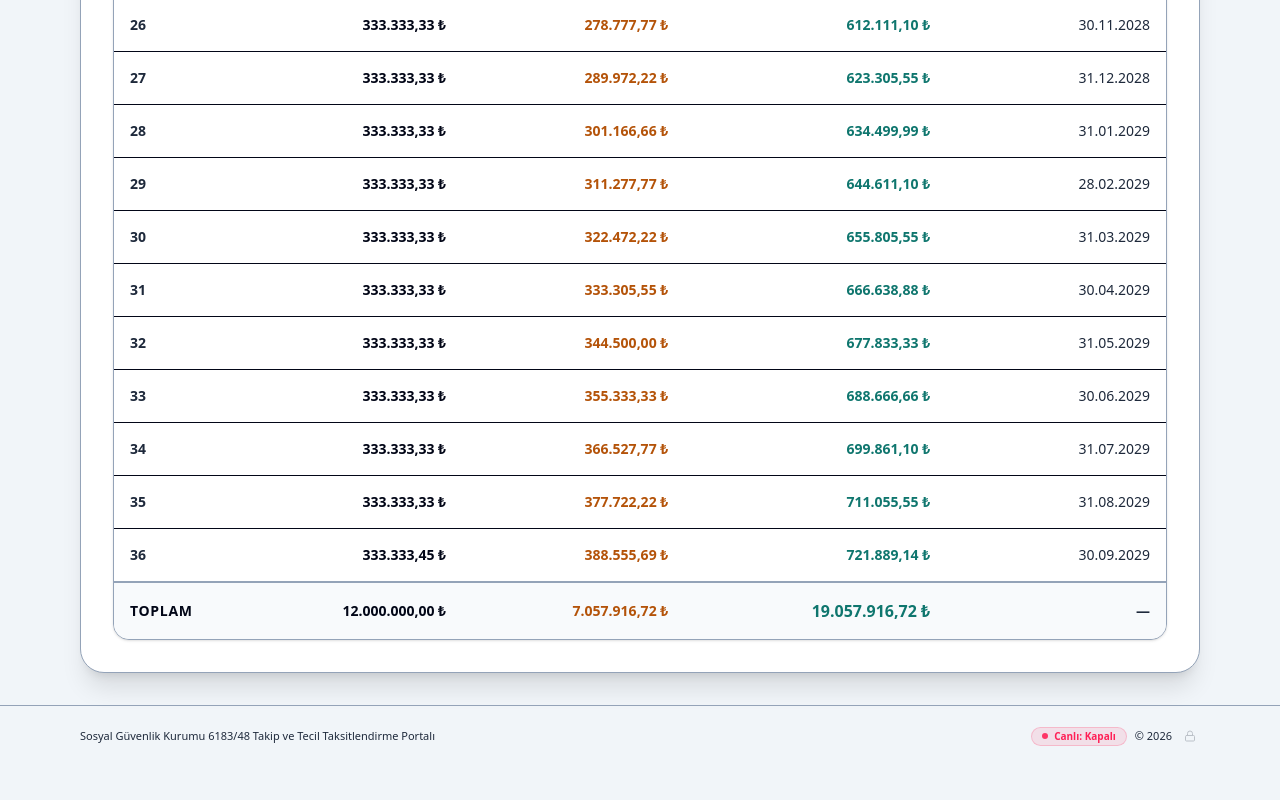
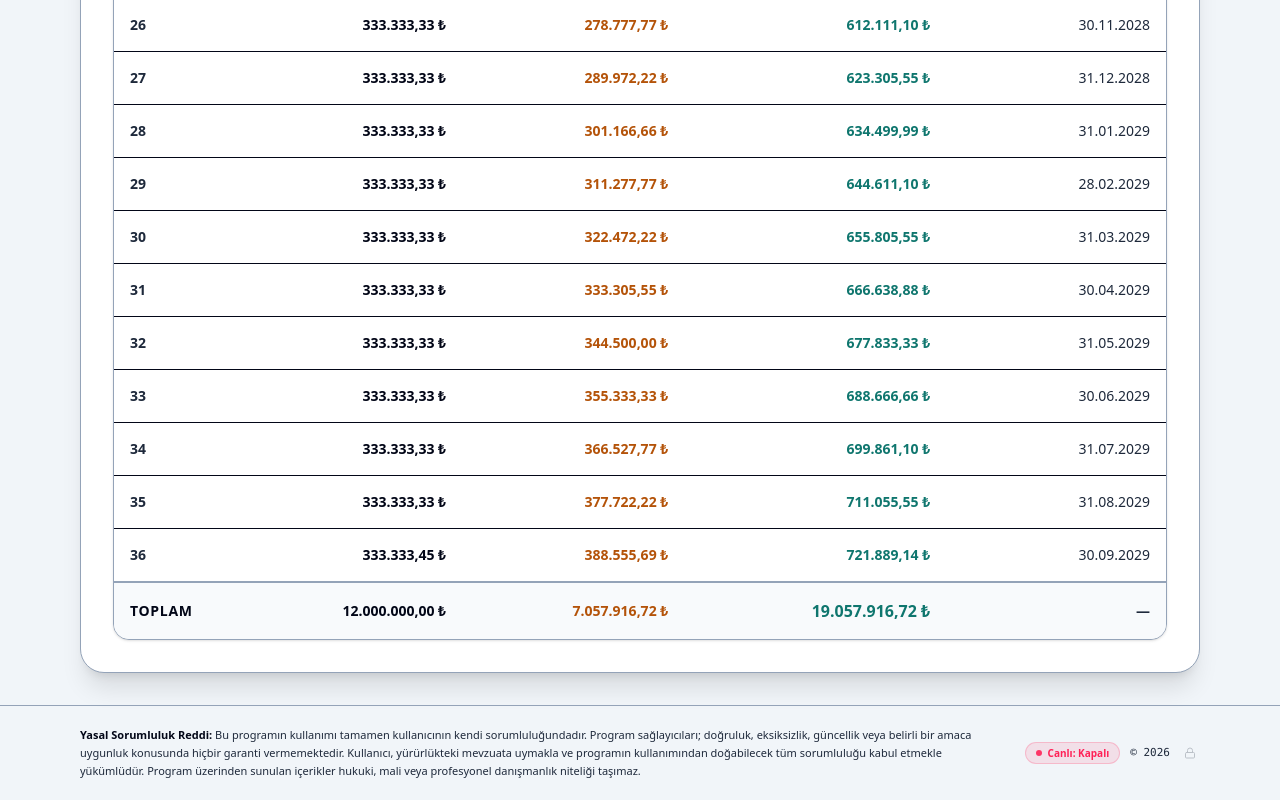
Before and after one commit to sgktecil/sgk-tecil, a React (Vite) app: page / in a window 1280 px wide. Shown: the part 3085-3885 px from the top of the page. Before the commit the page ends 3851 px from the top, so only its background shows below. Built offline with nearby package versions, Linux system fonts and the light colour scheme; no server answers.

Commit message:
feat: replace footer text with comprehensive legal disclaimer (Yasal Sorumluluk Reddi)

```diff
--- a/src/App.tsx
+++ b/src/App.tsx
@@ -1029,11 +1029,14 @@ export default function App() {
         )}
       </main>
 
-      {/* Kurumsal Alt Bilgi ve Gizli Yönetici Tetikleyicisi */}
-      <footer className="mt-auto py-5 border-t text-center text-xs text-slate-500 no-print" style={{ borderColor: 'var(--border-primary)' }}>
-        <div className="max-w-6xl mx-auto px-4 flex items-center justify-between flex-wrap gap-2 text-[11px]">
-          <span>Sosyal Güvenlik Kurumu 6183/48 Takip ve Tecil Taksitlendirme Portalı</span>
-          <div className="flex items-center gap-2 text-slate-400">
+      {/* Kurumsal Alt Bilgi, Yasal Sorumluluk Reddi ve Gizli Yönetici Tetikleyicisi */}
+      <footer className="mt-auto py-5 border-t text-xs text-slate-500 no-print" style={{ borderColor: 'var(--border-primary)' }}>
+        <div className="max-w-6xl mx-auto px-4 flex flex-col md:flex-row items-center justify-between gap-4 text-[11px] leading-relaxed">
+          <p className="text-slate-500 dark:text-slate-400 text-left max-w-4xl">
+            <strong className="text-slate-700 dark:text-slate-300 font-bold">Yasal Sorumluluk Reddi:</strong>{' '}
+            Bu programın kullanımı tamamen kullanıcının kendi sorumluluğundadır. Program sağlayıcıları; doğruluk, eksiksizlik, güncellik veya belirli bir amaca uygunluk konusunda hiçbir garanti vermemektedir. Kullanıcı, yürürlükteki mevzuata uymakla ve programın kullanımından doğabilecek tüm sorumluluğu kabul etmekle yükümlüdür. Program üzerinden sunulan içerikler hukuki, mali veya profesyonel danışmanlık niteliği taşımaz.
+          </p>
+          <div className="flex items-center gap-2.5 text-slate-400 shrink-0 self-end md:self-center">
             {/* Canlı durumu göstergesi (Sadece site kapalıyken footerda zarifçe yer alır) */}
             {!isSiteOpen && (
               <button
@@ -1046,7 +1049,7 @@ export default function App() {
                 <span>Canlı: Kapalı</span>
               </button>
             )}
-            <span>© {new Date().getFullYear()}</span>
+            <span className="font-mono">© {new Date().getFullYear()}</span>
             {/* Ziyaretçilerin farketmeyeceği şeffaf yönetici butonu */}
             <button
               type="button"
```
